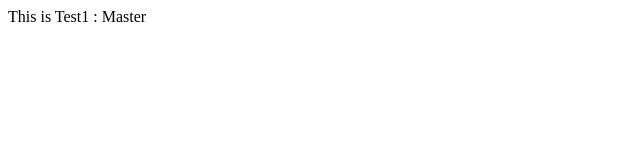
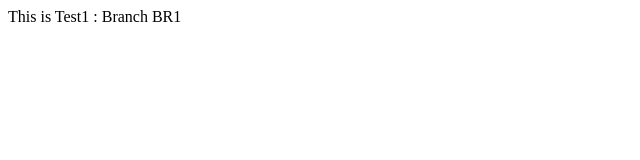
Before and after one commit to dbojantchev/test, a plain HTML site: page index.html in a window 1280 px wide. Shown: the full height of the page, 0-640 px from the left. Drawn offline with Linux system fonts and the light colour scheme.

Commit message:
First com mit in vranch

```diff
--- a/index.html
+++ b/index.html
@@ -2,13 +2,13 @@
 <html>
 <head lang="en">
     <meta charset="UTF-8">
-    <title>Test 1</title>
+    <title>Branch br1</title>
 
     <script srrc="js/main.js"></script>
 </head>
 <body>
 
-This is Test1 : Master
+This is Test1 : Branch BR1
 
 </body>
 </html>
```
